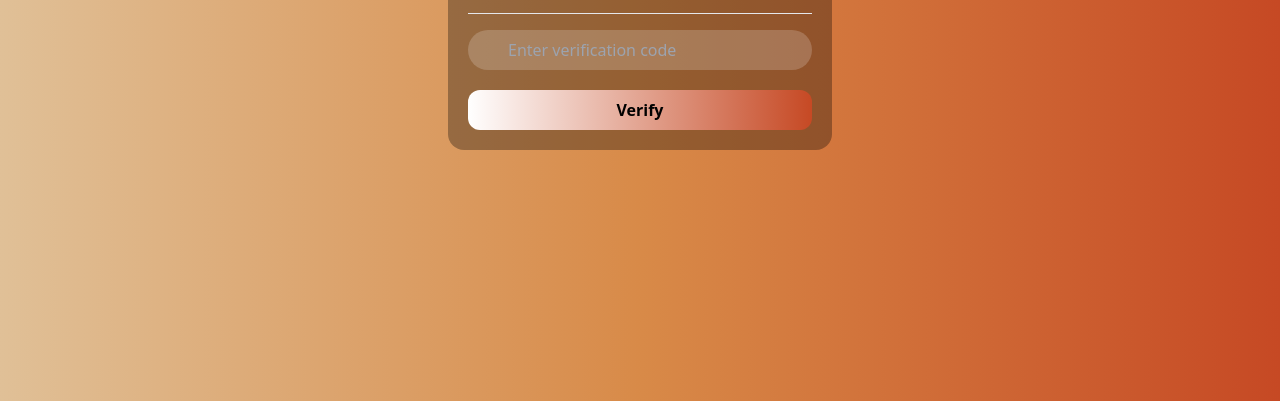
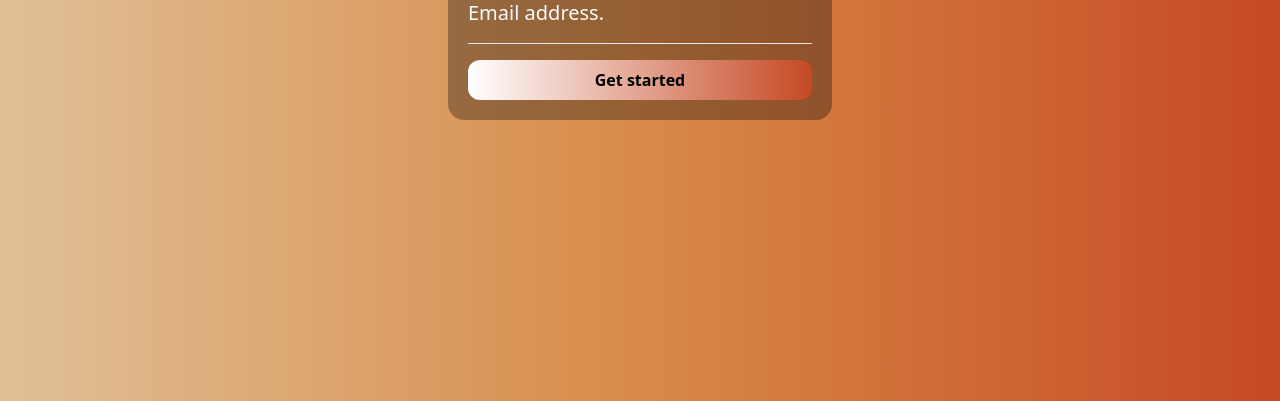
Before and after one commit to Honda1010/Timeless_Traveller, a website: page templates/Email_verfication.html in a window 1280 px wide. Shown: the part 399-800 px from the top of the page. Drawn offline with Linux system fonts and the light colour scheme.

Commit message:
Forgot_Password_added

```diff
--- a/templates/Verify_Code.html
+++ b/templates/Email_verfication.html
@@ -20,18 +20,12 @@
                 <hr>
                 <p class="text-zinc-50 text-xl">Please enter the code sent to your Email address.</p>
                 <hr>
-                <!-- Form container -->
-                <form action="Password" class="space-y-5" method="post">
-                    <!-- Password field -->
-                    <input type="text" placeholder="Enter verification code" name="Code"
-                    class="w-full bg-white-light py-2 px-10 rounded-full focus:bg-black focus:outline-none focus:text-zinc-300 focus:ring focus:ring-zinc-700 " required>
-                    <!-- Search button -->
-                     <div class="flex justify-center">
-                        <button type="submit"
-                            class="bg-gradient-to-r from-white to-sunset font-semibold w-full rounded-xl py-2 hover:bg-gradient-to-r hover:from-white-medium hover:to-red-600">Verify
-                        </button>
-                    </div>
-                </form>
+                <!-- Get Started button -->
+                    <div class="flex justify-center">
+                    <button type="submit"
+                        class="bg-gradient-to-r from-white to-sunset font-semibold w-full rounded-xl py-2 hover:bg-gradient-to-r hover:from-white-medium hover:to-red-600">Get started
+                    </button>
+                </div>
             </div>
         </div>
         </div>
```
Also changed, not shown: templates/login.html (+4 -1 lines).
